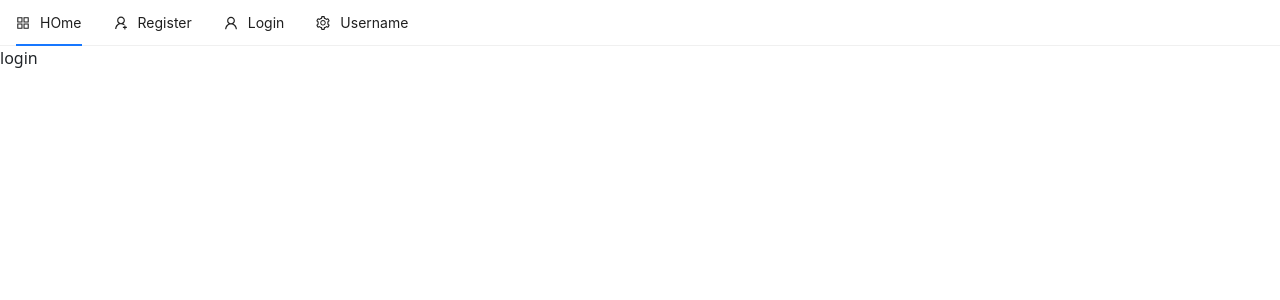
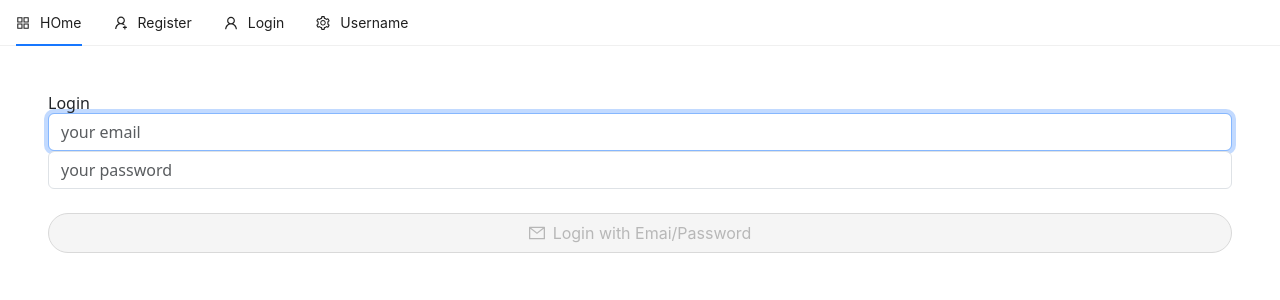
Before and after one commit to ProgramerSalar/ecommerce-frontent, a React (Create React App) app: page /login in a window 1280 px wide. Shown: the top 300 px of the page. Built offline with nearby package versions, Linux system fonts and the light colour scheme; no server answers.

Commit message:
Login Page

```diff
--- a/src/pages/auth/Login.js
+++ b/src/pages/auth/Login.js
@@ -1,10 +1,71 @@
-import React from "react";
+import React, { useState } from "react";
+import { toast, ToastContainer } from "react-toastify";
+import "react-toastify/dist/ReactToastify.css";
+
+import { auth } from "../../firebase";
+import { Button } from "antd";
+
+import { MailOutlined } from "@ant-design/icons";
 
 const Login = () => {
+  const [email, setEmail] = useState("");
+  const [password, setpassword] = useState("");
+
+  const handleSubmit = async (e) => {
+    e.preventDefault();
+    console.table(email, password);
+  };
+
+  const LoginForm = () => (
+    <form onSubmit={handleSubmit}>
+      <div className="from-group">
+        <input
+          type="email"
+          className="form-control"
+          value={email}
+          onChange={(e) => setEmail(e.target.value)}
+          placeholder="your email"
+          autoFocus
+        />
+      </div>
+
+      <div className="form-group">
+        <input
+          type="password"
+          className="form-control"
+          value={password}
+          onChange={(e) => setpassword(e.target.value)}
+          placeholder="your password"
+        />
+      </div>
+
+      <br />
+      <Button
+        onClick={handleSubmit}
+        type="primary"
+        className="mb-3"
+        block
+        shape="round"
+        icon={<MailOutlined />}
+        size="large"
+        disabled={!email || password.length < 6}
+      >
+        Login with Emai/Password
+      </Button>
+    </form>
+  );
+
   return (
-    <dev>
-      <p>login</p>
-    </dev>
+    <div>
+      <div className="container p-5">
+        <div className="row-auto">
+          <div className="col-md "></div>
+          <h4 className="">Login</h4>
+          <ToastContainer />
+          {LoginForm()}
+        </div>
+      </div>
+    </div>
   );
 };
 
--- a/src/pages/auth/Register.js
+++ b/src/pages/auth/Register.js
@@ -35,9 +35,10 @@
         className="form-control"
         value={email}
         onChange={(e) => setEmail(e.target.value)}
+        placeholder="your email"
         autoFocus
       />
-
+      <br />
       <button type="submit" className="btn btn-raised">
         Register
       </button>
```
